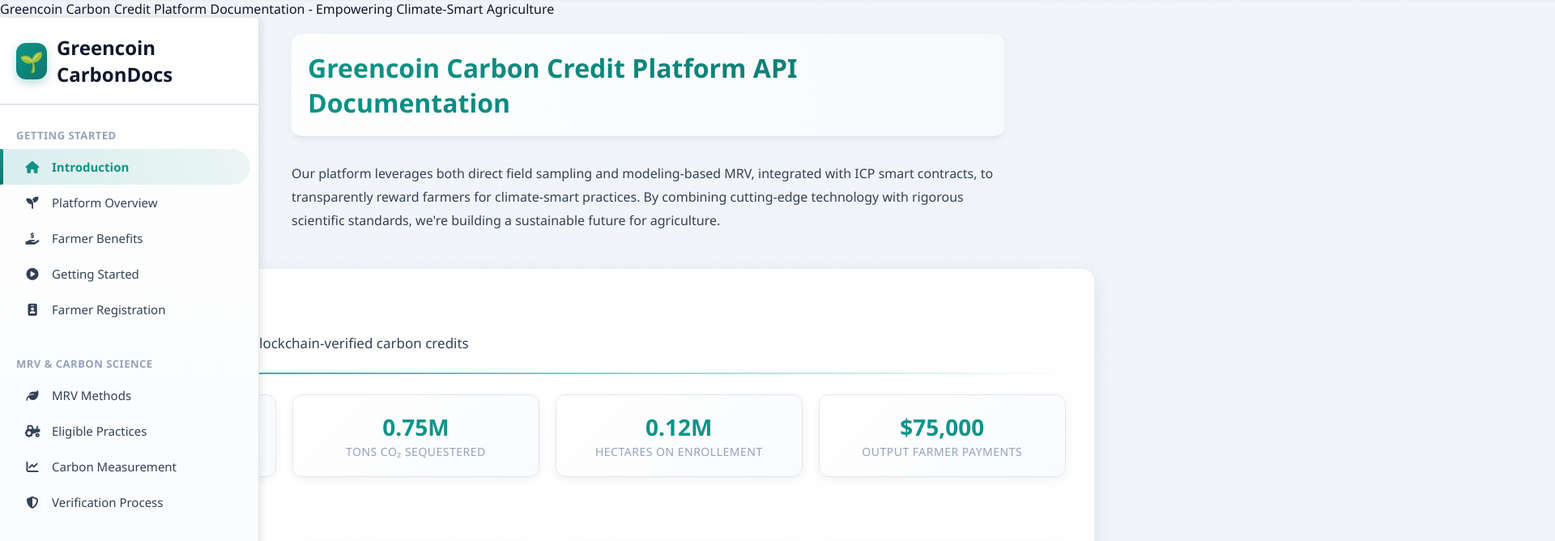
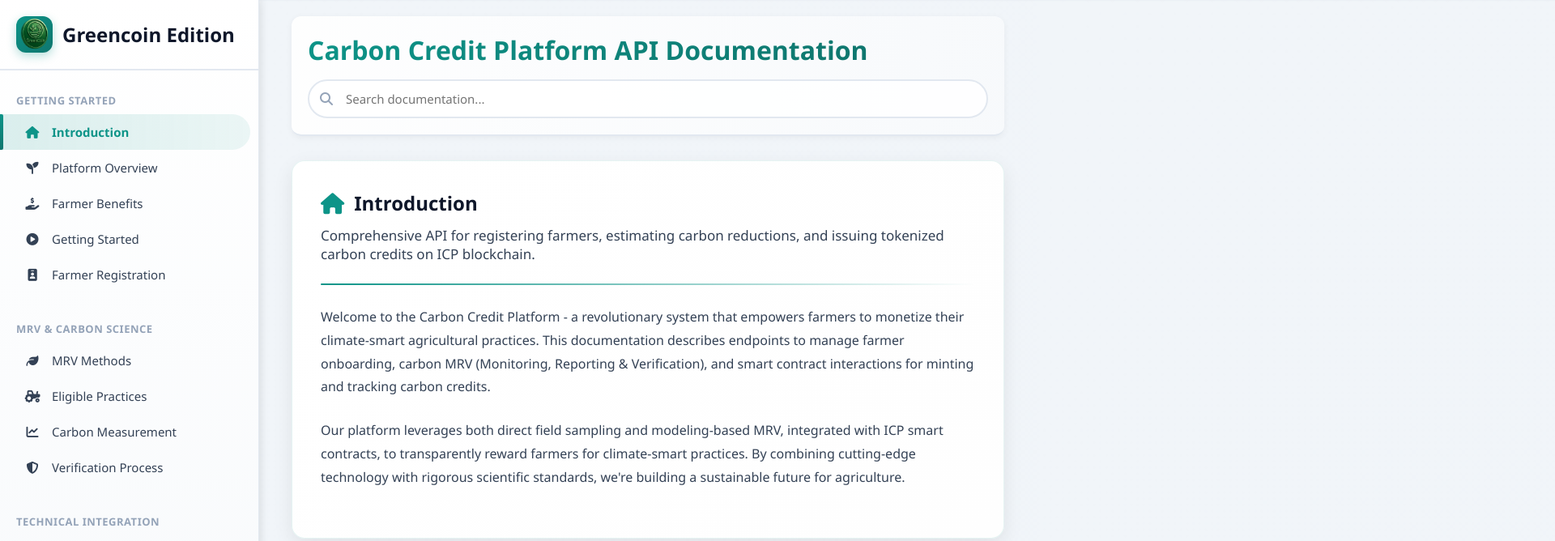
Before and after one commit to DrewGalowayDev/carbondocs, a plain HTML site: page index.html in a window 1280 px wide. Shown: the top 668 px of the page at 81% size, 1920 px wide, since content can reach past the window. Drawn offline with nearby package versions, Linux system fonts and the light colour scheme.

Commit message:
commited

```diff
--- a/index.html
+++ b/index.html
@@ -3,7 +3,7 @@
 <head>
   <meta charset="UTF-8">
   <meta name="viewport" content="width=device-width, initial-scale=1.0">
-  <ti  <title>Greencoin Carbon Credit Platform Documentation - Empowering Climate-Smart Agriculture</title>
+  <title>Greencoin Carbon Credit Platform Documentation - Empowering Climate-Smart Agriculture</title>
   <link rel="stylesheet" href="https://cdnjs.cloudflare.com/ajax/libs/font-awesome/6.4.0/css/all.min.css">
   <link rel="stylesheet" href="https://cdnjs.cloudflare.com/ajax/libs/highlight.js/11.7.0/styles/atom-one-dark.min.css">
   <script src="https://cdnjs.cloudflare.com/ajax/libs/highlight.js/11.7.0/highlight.min.js"></script>
@@ -831,8 +831,11 @@
   <button class="mobile-menu-toggle" id="sidebarToggle" aria-label="Open menu"><i class="fas fa-bars"></i></button>
   <div class="sidebar" id="sidebar">
     <div class="logo">
-      <div class="logo-icon">🌱</div>
-      <div class="logo-text">Greencoin CarbonDocs</div>
+    <div class="logo-icon">
+  <img src="logo.png" alt="Greencoin Logo"
+  style="width: 100%; height: 100%; object-fit: contain; border-radius: 12px;">
+</div>
+      <div class="logo-text">Greencoin Edition</div>
     </div>
 
     <div class="sidebar-section">
@@ -893,8 +896,21 @@
   <div class="sidebar-overlay" id="sidebarOverlay"></div>
   <div class="main-content">
     <div class="header">
-      <h1 class="header-title">Greencoin Carbon Credit Platform API Documentation</h1>
-  </div>
+      <h1 class="header-title">Carbon Credit Platform API Documentation</h1>
+      <div class="search-box">
+        <i class="fas fa-search"></i>
+        <input type="text" placeholder="Search documentation...">
+      </div>
+    </div>
+
+    <!-- Introduction Section -->
+    <div id="intro" class="content-card">
+      <div class="card-title"><i class="fas fa-home"></i> Introduction</div>
+      <div class="card-subtitle">Comprehensive API for registering farmers, estimating carbon reductions, and issuing tokenized carbon credits on ICP blockchain.</div>
+      <div class="divider"></div>
+      <div class="section-content">
+        Welcome to the Carbon Credit Platform - a revolutionary system that empowers farmers to monetize their climate-smart agricultural practices. This documentation describes endpoints to manage farmer onboarding, carbon MRV (Monitoring, Reporting & Verification), and smart contract interactions for minting and tracking carbon credits.
+      </div>
       <div class="section-content">
         Our platform leverages both direct field sampling and modeling-based MRV, integrated with ICP smart contracts, to transparently reward farmers for climate-smart practices. By combining cutting-edge technology with rigorous scientific standards, we're building a sustainable future for agriculture.
       </div>
@@ -3544,23 +3560,6 @@ GET /v1/marketplace/browse?region=Kenya&methodology=VCS-VM0017&minPrice=20&maxPr
             </p>
           </div>
 
-          <div style="background: var(--light); padding: 20px; border-bottom: 1px solid var(--border); cursor: pointer;" onclick="toggleFAQ('faq4')">
-            <div style="display: flex; justify-content: space-between; align-items: center;">
-              <h4 style="margin: 0; color: var(--dark);">How long does it take to get paid?</h4>
-              <i id="faq4-icon" class="fas fa-chevron-down" style="color: var(--primary);"></i>
-            </div>
-          </div>
-          <div id="faq4" style="display: none; padding: 20px; background: white;">
-            <p style="margin: 0; line-height: 1.6; color: var(--secondary);">
-              The payment timeline depends on verification requirements:<br><br>
-              <strong>Initial Setup:</strong> 4-6 weeks for registration and baseline measurements<br>
-              <strong>First Payment:</strong> 6-12 months after implementation (varies by practice)<br>
-              <strong>Ongoing Payments:</strong> Annual payments after verification<br>
-              <strong>Marketplace Sales:</strong> 2-14 days after listing credits for sale<br><br>
-              Fast-growing practices like cover crops can generate credits within 6 months, while tree-based systems may take 12-18 months for first payments but offer higher long-term returns.
-            </p>
-          </div>
-
           <div style="background: var(--light); padding: 20px; border-bottom: 1px solid var(--border); cursor: pointer;" onclick="toggleFAQ('faq5')">
             <div style="display: flex; justify-content: space-between; align-items: center;">
               <h4 style="margin: 0; color: var(--dark);">Do I need to change all my farming practices?</h4>
```
Also changed, not shown: logo.png (added).
